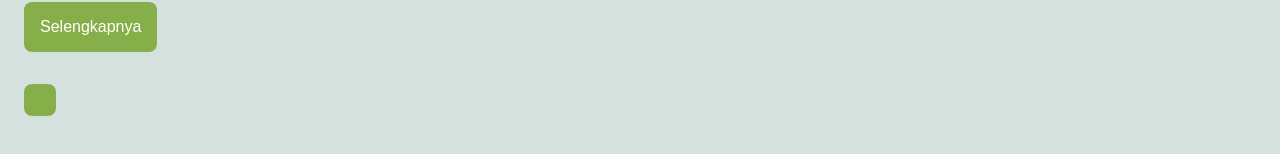
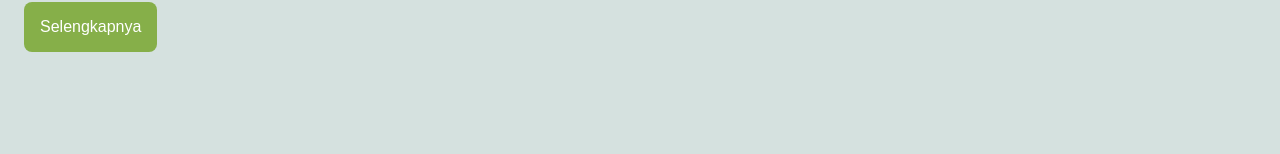
Before and after one commit to mutuRSSA/mutuRSSA.github.io, a plain HTML site: page index.html in a window 1280 px wide. Shown: the part 586-740 px from the top of the page. Drawn offline with Linux system fonts and the light colour scheme.

Commit message:
fix kesling button

```diff
--- a/index.html
+++ b/index.html
@@ -59,7 +59,7 @@
                 <a class="mutulink" href="https://docs.google.com/spreadsheets/d/1vUuWeiNITm-qU7CQPt0MYrnOpo1bSj8WlxxmmYn0c6s/edit?usp=drive_link" target="_blank">CSSD</a>
                 <a class="mutulink" href="https://docs.google.com/spreadsheets/d/1KcYPJxyZH1jnmbgKDObeDZCa_nK46gseDVxSHJtxrkw/edit?usp=drive_link" target="_blank">Ambulans</a>
                 <a class="mutulink" href="https://docs.google.com/spreadsheets/d/1djBWy3IpwTjKaxiAFrx8X7_p6HIGfs7wrrX6YwzhqIo/edit?usp=drive_link" target="_blank">Kamar Jenazah</a>
-                <a class="mutulink" href="https://docs.google.com/spreadsheets/d/162koDQUCr1EjzIQqMG77DMbTraBmHvZNGFCtTfWTg2I/edit?usp=drive_link" target="_blank">Kesling/a>
+                <a class="mutulink" href="https://docs.google.com/spreadsheets/d/162koDQUCr1EjzIQqMG77DMbTraBmHvZNGFCtTfWTg2I/edit?usp=drive_link" target="_blank">Kesling</a>
                 </div>
             </div>
             <div  id="tab-3-content" class="tab-content-item">
```
